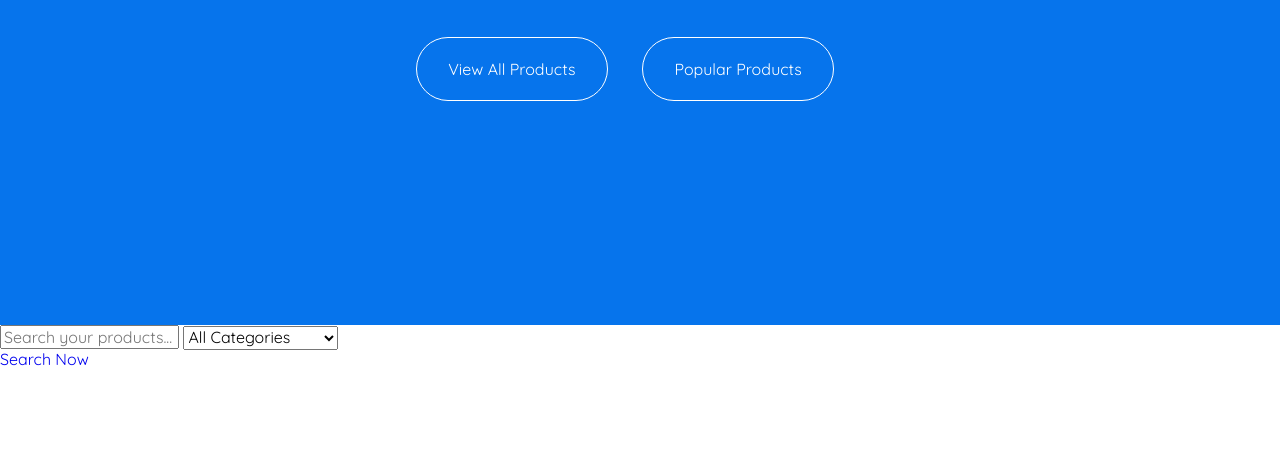
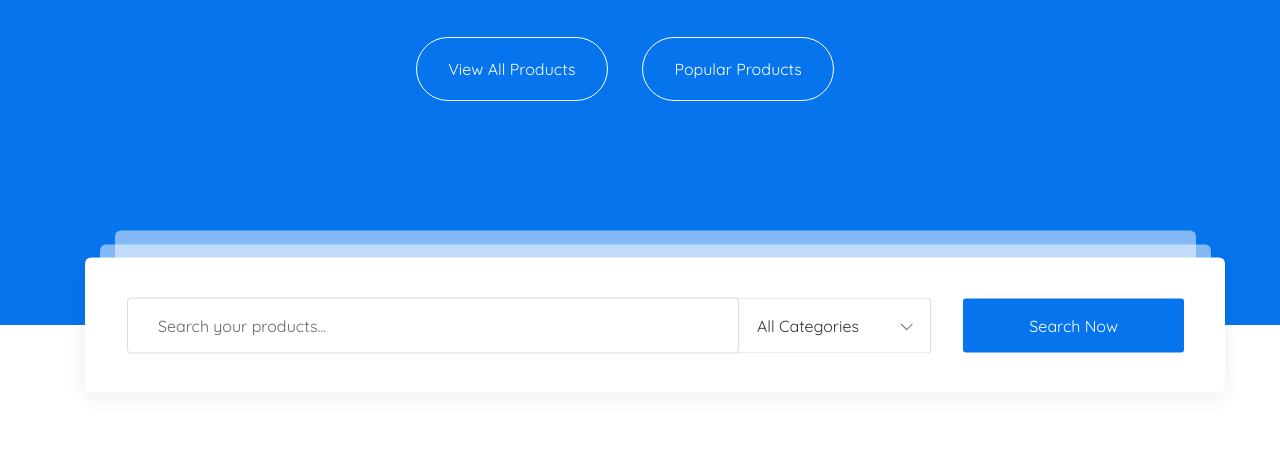
Before and after one commit to kyryl-web/martplace, a website: page app/index.html in a window 1280 px wide. Shown: the part 579-1039 px from the top of the page. Before the commit the page ends 948 px from the top, so only its background shows below. Drawn offline with nearby package versions, Linux system fonts and the light colour scheme.

Commit message:
added search panel after section products

```diff
--- a/app/index.html
+++ b/app/index.html
@@ -82,19 +82,24 @@
         </div>
     </section>
     <section class="search">
+        <div class="container">
             <div class="search__inner">
                 <div class="products__search">
                     <form>
                         <input type="text" placeholder="Search your products..." required>
-                    <select>
+
+                        <div class="wrapper">
+                            <select class="select__inner">
                                 <option value="All Categories">All Categories</option>
                                 <option value="All Categories">Not all Categories</option>
                                 <option value="All Categories">All Categories</option>
                                 <option value="All Categories">All Categories</option>
                             </select>
+                        </div>
                     </form>
                     <div class="search__btn">
-                    <a href="#">Search Now</a>
+                        <button>Search Now</button>
+                    </div>
                 </div>
             </div>
         </div>
--- a/app/js/main.js
+++ b/app/js/main.js
@@ -0,0 +1,5 @@
+$(function(){
+    $('.select__inner').on('click', function(){
+        $('.wrapper').toggleClass('wrapper-active');
+    });
+});
--- a/app/scss/style.scss
+++ b/app/scss/style.scss
@@ -43,41 +43,49 @@
     margin-left: 30px;
     margin-right: 25px;
 }
-.header__item-username{
+
+.header__item-username {
     font-size: 16px;
     line-height: 22px;
     color: $black;
     font-weight: 500;
-    span{
+
+    span {
         display: block;
         font-size: 15px;
         line-height: 22px;
         color: $blue;
     }
 }
-.header__menu{
+
+.header__menu {
     display: flex;
     justify-content: space-between;
     align-items: center;
     background-color: #fff;
     min-height: 80px;
-    .menu{
+
+    .menu {
         text-transform: uppercase;
         font-size: 15px;
         line-height: 42px;
         color: $black;
         font-weight: 500;
-        li{
+
+        li {
             display: inline-block;
         }
-        li + li{
+
+        li+li {
             margin-left: 30px;
         }
     }
-    form{
+
+    form {
         width: 360px;
         position: relative;
-        input{
+
+        input {
             display: block;
             width: 100%;
             height: 45px;
@@ -88,12 +96,14 @@
             font-size: 15px;
             line-height: 30px;
             outline: none;
-            &::placeholder{
+
+            &::placeholder {
                 color: #898f96;
                 font-weight: 400;
             }
         }
-        button{
+
+        button {
             background-color: $blue;
             border: none;
             width: 72px;
@@ -110,27 +120,31 @@
 //end header
 //start products
 
-.products{
+.products {
     background-color: $blue;
     text-align: center;
     min-height: 725px;
-    &__title{
+
+    &__title {
         font-size: 60px;
         line-height: 70px;
-        font-weight: 700;
+        font-weight: 400;
         color: #fff;
-        span{
+
+        span {
             display: block;
-            font-weight: 400;
+            font-weight: 700;
         }
     }
-    &__descr{
+
+    &__descr {
         font-size: 20px;
         line-height: 72px;
         color: #fff;
         font-weight: 500;
     }
-    button{
+
+    button {
         color: #fff;
         background-color: transparent;
         border: 1px solid #fff;
@@ -143,14 +157,141 @@
         transition: all .5s;
         outline: none;
         margin-top: 40px;
-        &:hover{
+
+        &:hover {
             color: $blue;
             background-color: #fff;
         }
     }
 }
-.products__inner-top{
+
+.products__inner-top {
     padding: 185px 0 190px;
 }
+
+
 //end products
 //start search
+
+.products__search {
+    width: 1140px;
+    min-height: 135px;
+    display: flex;
+    justify-content: space-between;
+    align-items: center;
+    box-shadow: 0px 4px 20px 0px rgba(0, 0, 0, 0.08);
+    background-color: #fff;
+    border-radius: 6px;
+    transform: translateY(-50%);
+    position: relative;
+    form {
+        width: 806px;
+        display: flex;
+        position: relative;
+        margin-left: 42px;
+        input {
+            width: 612px;
+            height: 56px;
+            padding: 0 30px;
+            font-size: 16px;
+            border-radius: 4px;
+            border: 1px solid rgb(220, 220, 220);
+            outline: none;
+
+            &::placeholder {
+                line-height: 42px;
+                color: #676767;
+            }
+        }
+        select {
+            position: absolute;
+            height: 56px;
+            width: 195px;
+            border-radius: 4px;
+            border: 1px solid rgb(220, 220, 220);
+            border-left: none;
+            appearance: none;
+            right: 2px;
+            z-index: 6;
+            outline: none;
+            font-size: 16px;
+            line-height: 42px;
+            color: $black;
+            padding-left: 21px;
+            background-color: transparent;
+
+            option{
+                font-size: 16px;
+                line-height: 42px;
+                border: none;
+                outline: none;
+                color: $black;
+                margin-bottom: 30px;
+            }
+        }
+
+    }
+
+}
+.wrapper{
+    background-color: #fff;
+}
+.wrapper::after {
+    content: "";
+    position: absolute;
+    background-image: url(../images/select-arrow.png);
+    background-repeat: no-repeat;
+    width: 13px;
+    height: 13px;
+    right: 20px;
+    top: 50%;
+    transform: translateY(-19%);
+    z-index: -1;
+    transition: all .3s;
+}
+.wrapper-active::after{
+    content: "";
+    position: absolute;
+    transform: rotate(180deg) translateY(57%);
+}
+.products__search::before{
+    content: "";
+    width: 1111px;
+    height: 26px;
+    border-radius: 6px;
+    background-color: #fff;
+    opacity: 0.502;
+    position: absolute;
+    transform: translateY(-50%);
+    top: 0;
+    right: 15px;
+    left: 15px;
+}
+.products__search::after{
+    content: "";
+    height: 54px;
+    width: 1081px;
+    background-color: #fff;
+    opacity: 0.502;
+    position: absolute;
+    top: 0;
+    transform: translateY(-50%);
+    border-radius: 6px;
+    right: 30px;
+    left: 30px;
+}
+.search__btn{
+    margin-right: 41px;
+    button{
+        padding: 6px 66px;
+        font-size: 16px;
+        font-weight: 400;
+        line-height: 42px;
+        border: none;
+        background-color: $blue;
+        color: #fff;
+        border-radius: 3px;
+        cursor: pointer;
+        outline: none;
+    }
+}
```
Also changed, not shown: app/css/style.min.css, app/images/select-arrow.png (added). Lines whose indentation alone changed are shown as unchanged.
